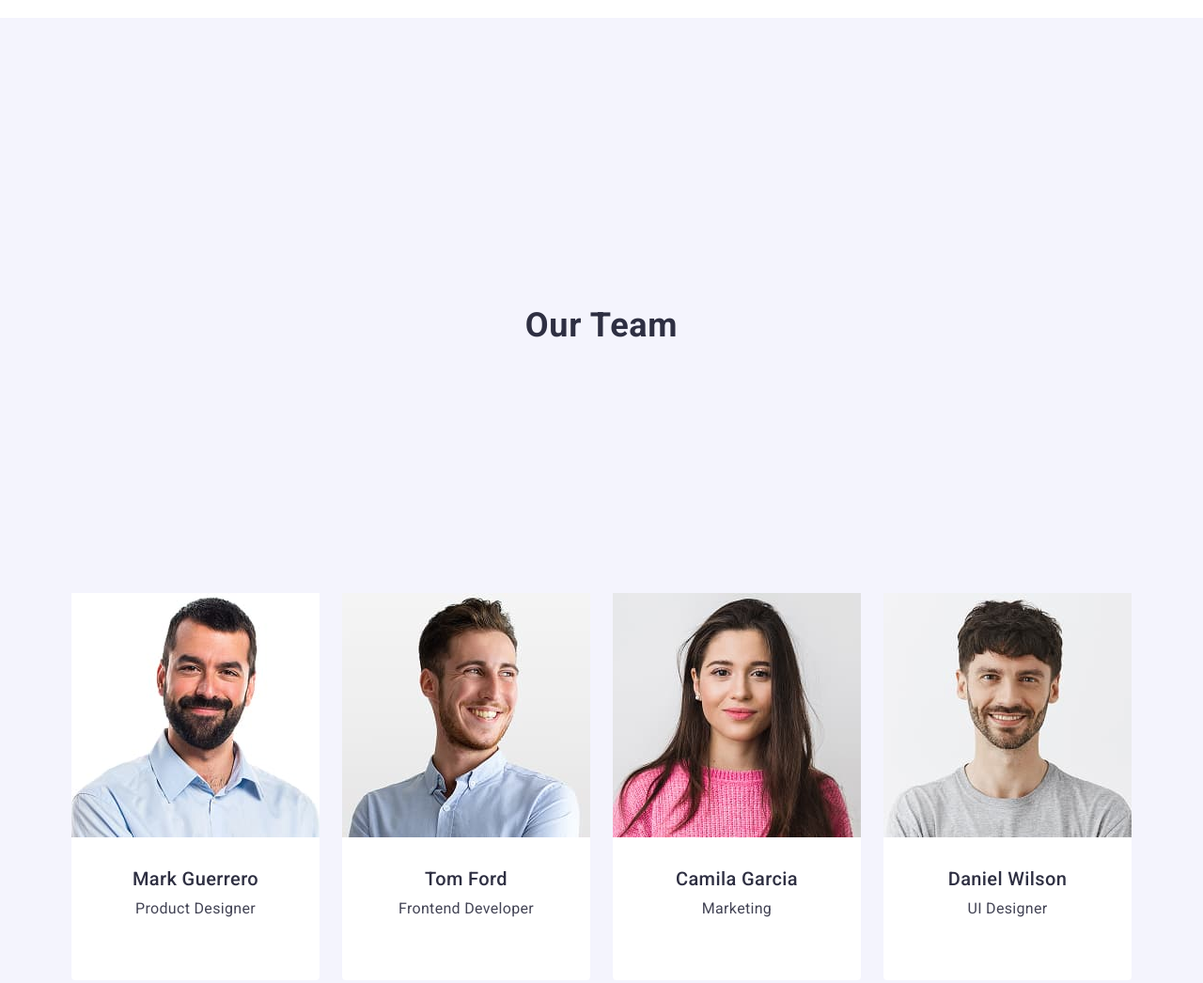
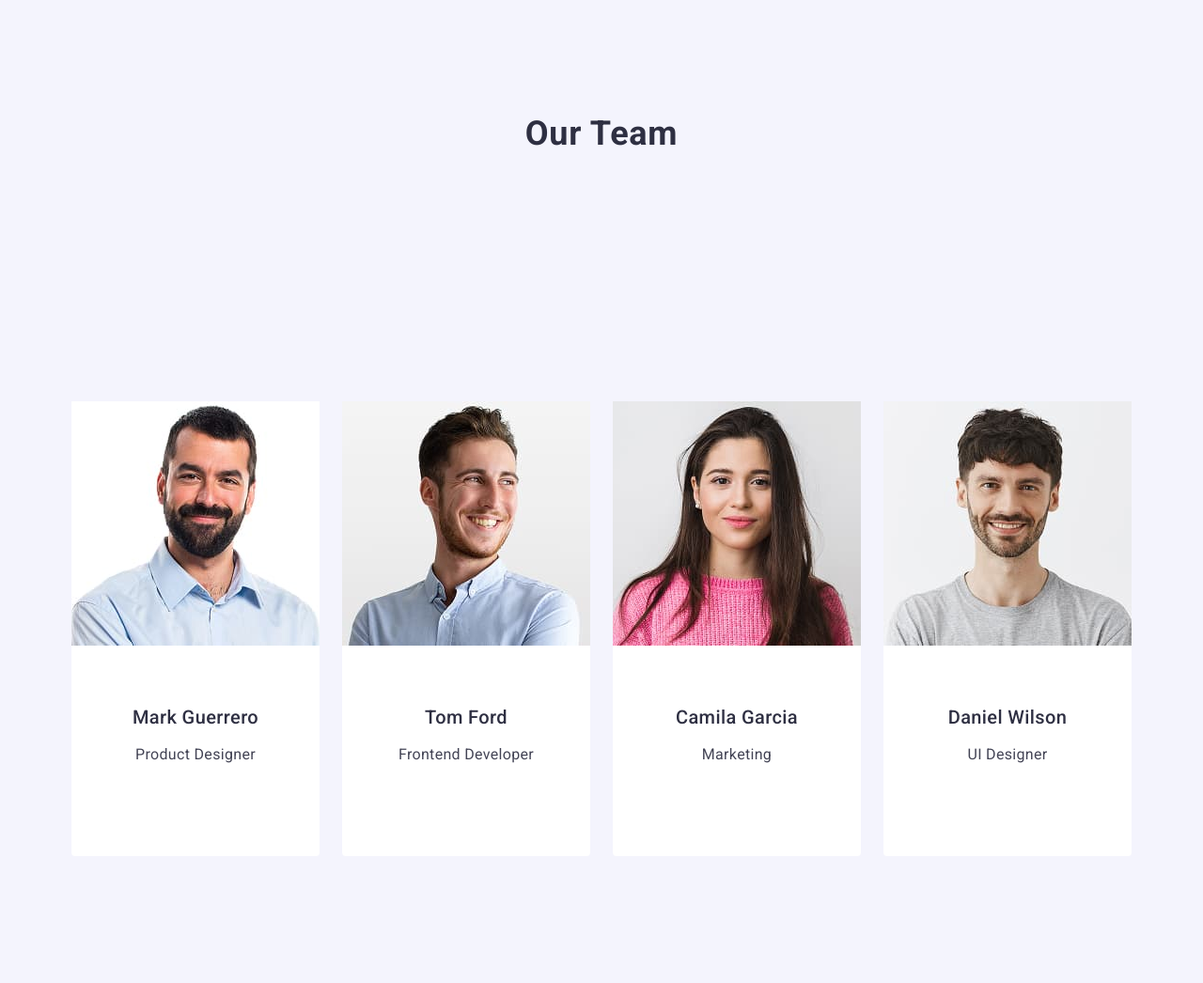
Before and after one commit to Oleksandr-Liashkov/goit-markup-hw-03, a plain HTML site: page index.html in a window 1280 px wide. Shown: the part 1442-2488 px from the top of the page at 94% size. Drawn offline with nearby package versions, Linux system fonts and the light colour scheme.

Commit message:
hw03-rev06

```diff
--- a/css/styles.css
+++ b/css/styles.css
@@ -195,7 +195,10 @@ p {
   padding-bottom: 72px;
   margin-bottom: 72px;
 }
-
+.member {
+  padding-top: 32px;
+  padding-bottom: 32px;
+}
 .footer-text {
   font-weight: 400;
   font-size: 16px;
@@ -273,7 +276,6 @@ p {
 .section {
   padding-top: 120px;
   padding-bottom: 120px;
-  padding: 188px 0;
 }
 .goals {
   padding-top: 120px;
@@ -301,6 +303,7 @@ p {
 .team-member {
   text-align: center;
   padding-top: 32px;
+  margin-bottom: 8px;
 }
 h1,
 h2,
--- a/index.html
+++ b/index.html
@@ -148,8 +148,10 @@
                 width="264"
                 height="260"
               />
+              <div class="member">
                 <h3 class="team-member">Mark Guerrero</h3>
                 <p class="team-text">Product Designer</p>
+              </div>
             </li>
             <li class="team-item">
               <img
@@ -159,8 +161,10 @@
                 width="264"
                 height="260"
               />
+              <div class="member">
                 <h3 class="team-member">Tom Ford</h3>
                 <p class="team-text">Frontend Developer</p>
+              </div>
             </li>
             <li class="team-item">
               <img
@@ -170,8 +174,10 @@
                 width="264"
                 height="260"
               />
+              <div class="member">
                 <h3 class="team-member">Camila Garcia</h3>
                 <p class="team-text">Marketing</p>
+              </div>
             </li>
             <li class="team-item">
               <img
@@ -181,8 +187,10 @@
                 width="264"
                 height="260"
               />
+              <div class="member">
                 <h3 class="team-member">Daniel Wilson</h3>
                 <p class="team-text">UI Designer</p>
+              </div>
             </li>
           </ul>
         </div>
```
Lines whose indentation alone changed are shown as unchanged.
